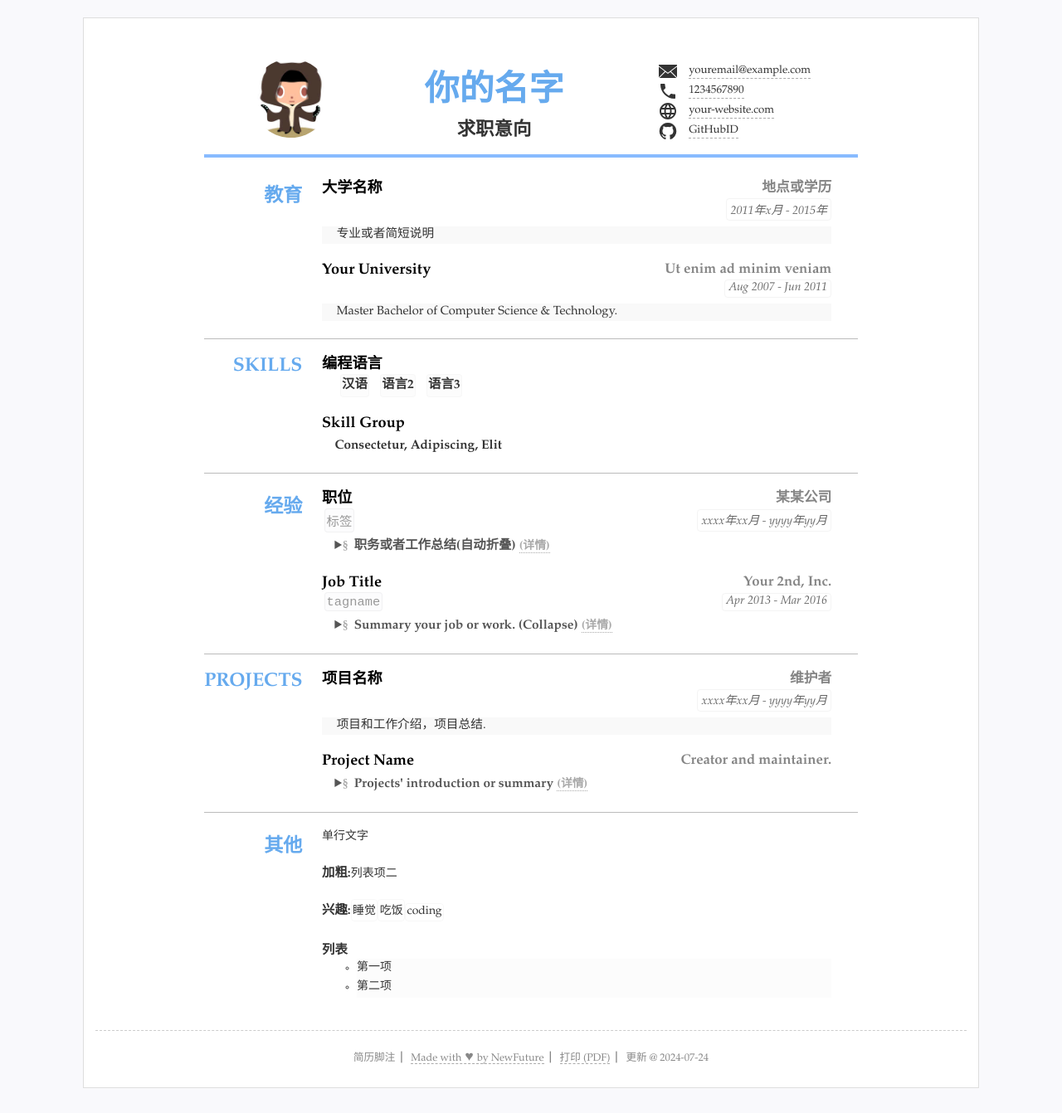
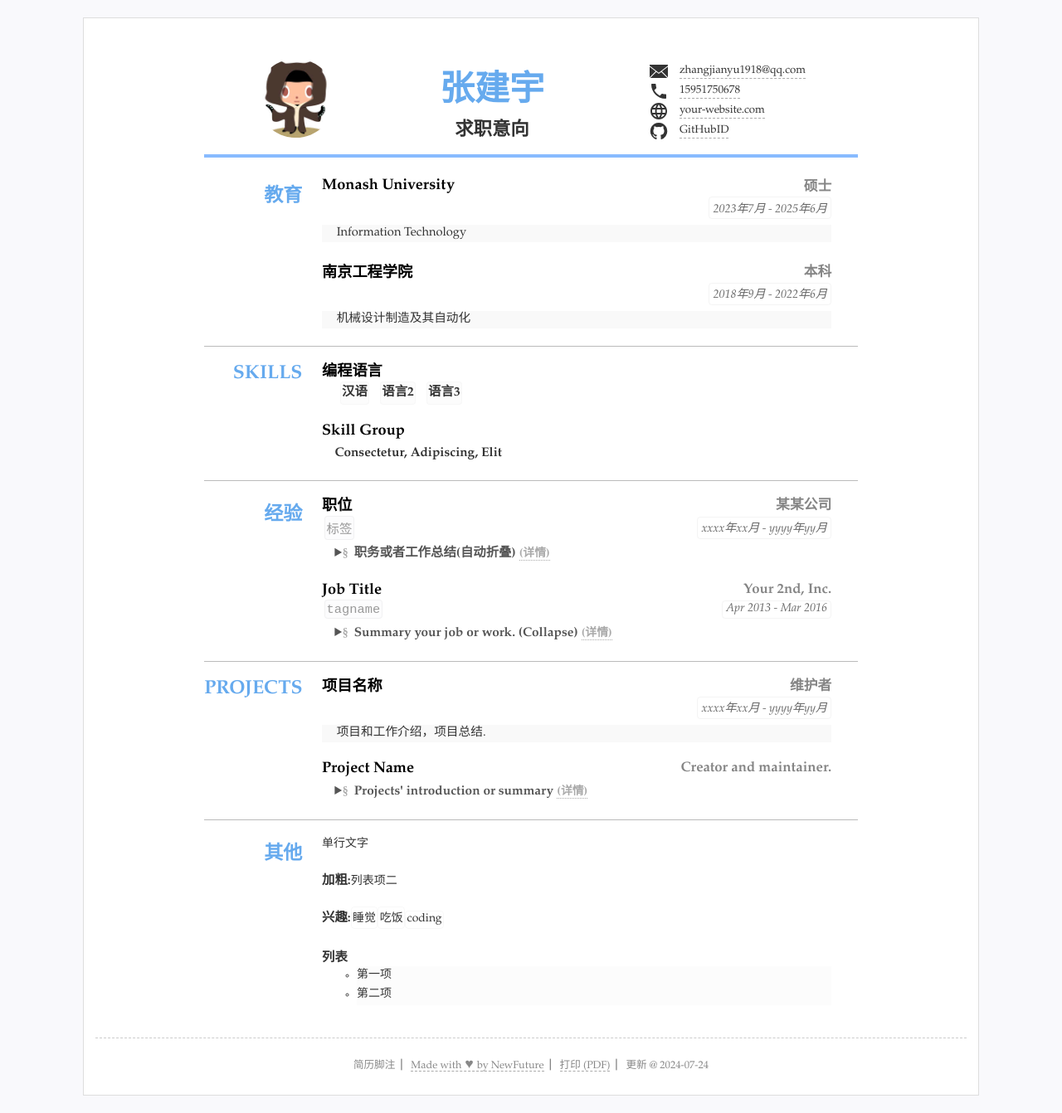
Before and after one commit to ZhangJianyu1918/CV, a Jekyll site: the page built from index.html, in a window 1280 px wide. Shown: the whole page at 83% size. Built offline with Jekyll 4.4.1, drawn with Linux system fonts in a browser that asks for light colours.

Commit message:
Update resume.yml

```diff
--- a/_data/resume.yml
+++ b/_data/resume.yml
@@ -3,17 +3,17 @@
 
 title: "简历标题"
 lang: "zh" #语言设置 zh表示中文 en 表示英语
-name: "你的名字"
+name: "张建宇"
 jobtitle: "求职意向" #可空不显示
 photo: "assets/img/photo.jpg" #照片可空，不显示
 
 #联系方式
 contact: #联系方式连接等3~5行
-- text: "youremail@example.com" #文本内容
-  href: 'mailto:youremail@example.com' #链接，无链接则空
+- text: "zhangjianyu1918@qq.com" #文本内容
+  href: 'mailto:zhangjianyu1918@qq.com' #链接，无链接则空
   icon: 'icons/email.svg' #图标 svg文件
-- text: "1234567890"
-  href: 'tel:1234567890'
+- text: "15951750678"
+  href: 'tel:15951750678'
   icon: 'icons/phone.svg'
 - text: "your-website.com"
   href: 'http://your-website.com'
@@ -30,14 +30,14 @@ main: #简历主要内容，
 - type: education #类别为ID
   name: 教育 #显示名称，空则使用type
   content: #内容基本格式 标题-副标题-日期-详细内容 (都允许空)
-  - title: 大学名称
-    duration: "2011年x月 - 2015年"
-    sub: 地点或学历
-    detail: 专业或者简短说明
-  - title: Your University
-    duration: Aug 2007 - Jun 2011
-    sub: Ut enim ad minim veniam
-    detail: Master Bachelor of Computer Science & Technology.
+  - title: Monash University
+    duration: "2023年7月 - 2025年6月"
+    sub: 硕士
+    detail: Information Technology
+  - title: 南京工程学院
+    duration: 2018年9月 - 2022年6月
+    sub: 本科
+    detail: 机械设计制造及其自动化
 
 - type: skills
   # name: "技能"
```
